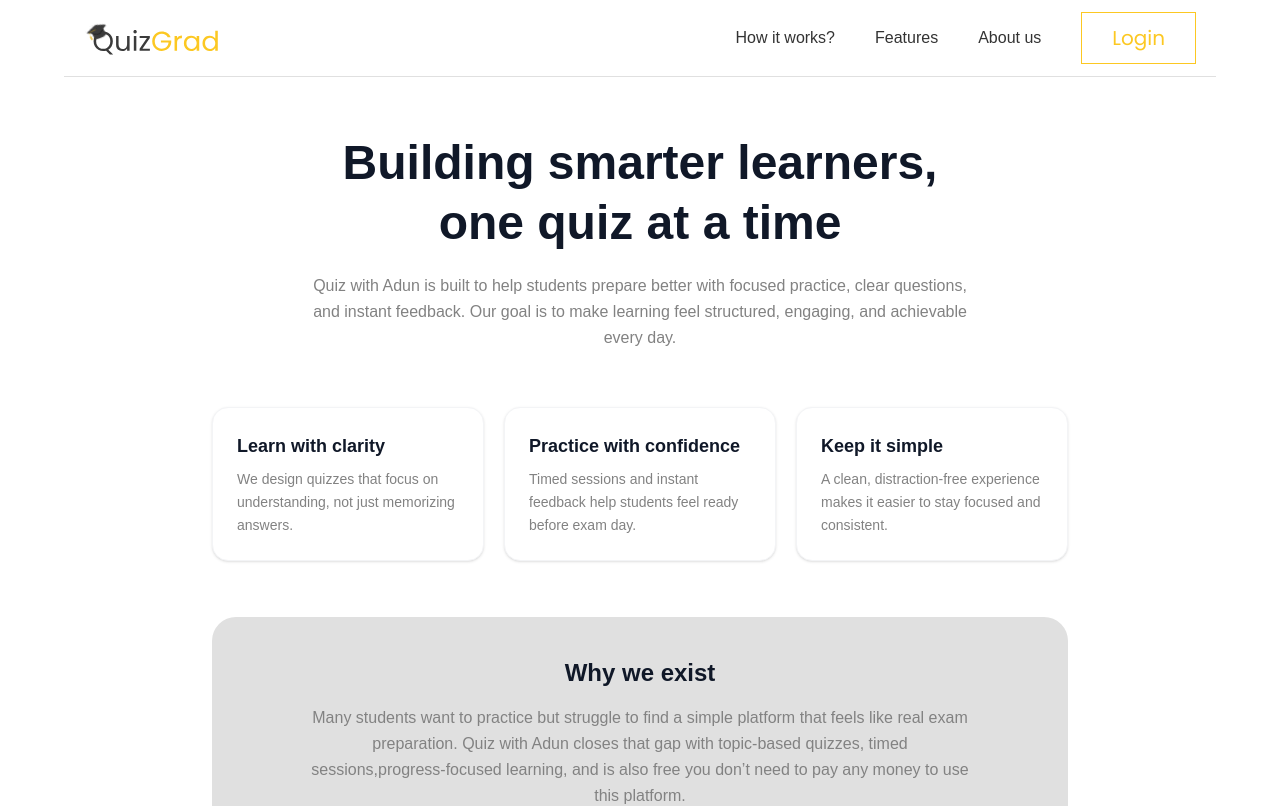
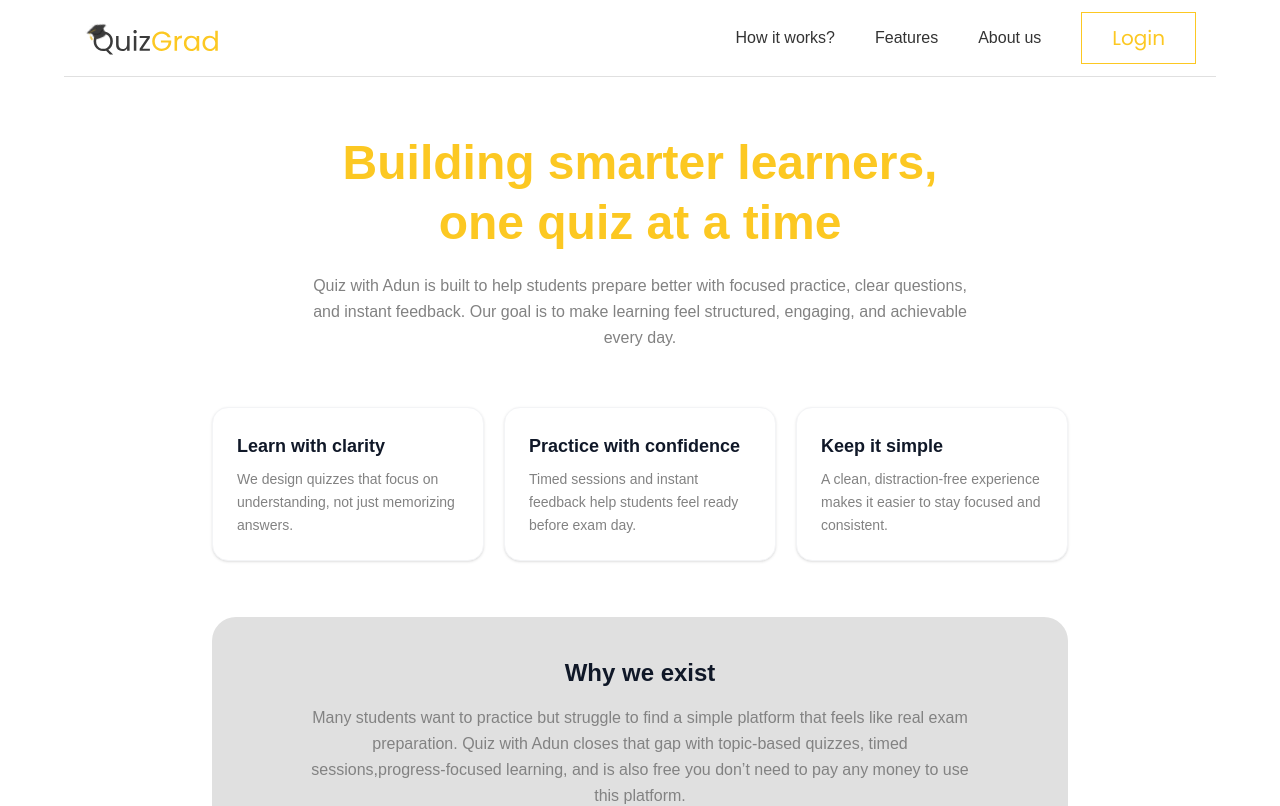
Before and after one commit to Asiwaju-Adunade/quiz, a Next.js app: page /aboutus in a window 1280 px wide. Shown: the top 806 px of the page. Built offline with nearby package versions, Linux system fonts and the light colour scheme; no server answers.

Commit message:
update text

```diff
--- a/app/aboutus/page.tsx
+++ b/app/aboutus/page.tsx
@@ -26,7 +26,7 @@ export default function AboutUsPage() {
 
       <main className="max-w-4xl mx-auto px-5 py-14 space-y-14">
         <section className="text-center max-w-2xl mx-auto space-y-5">
-          <h1 className="text-3xl sm:text-5xl font-bold text-gray-900 leading-tight">
+          <h1 className="text-3xl sm:text-5xl font-bold text-quiz-yellow leading-tight">
             Building smarter learners, one quiz at a time
           </h1>
           <p className="text-quiz-dark-gray leading-relaxed">
```
